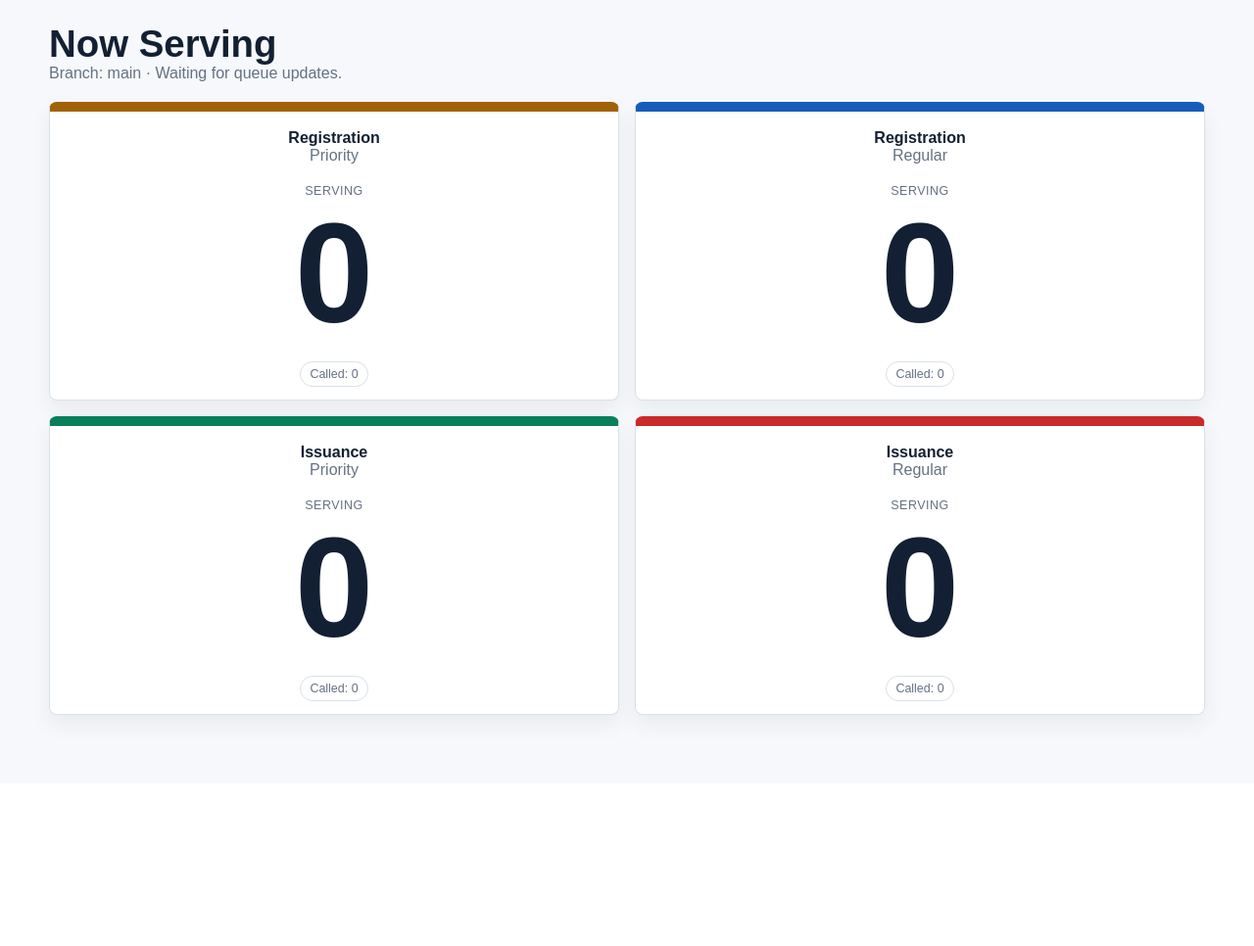
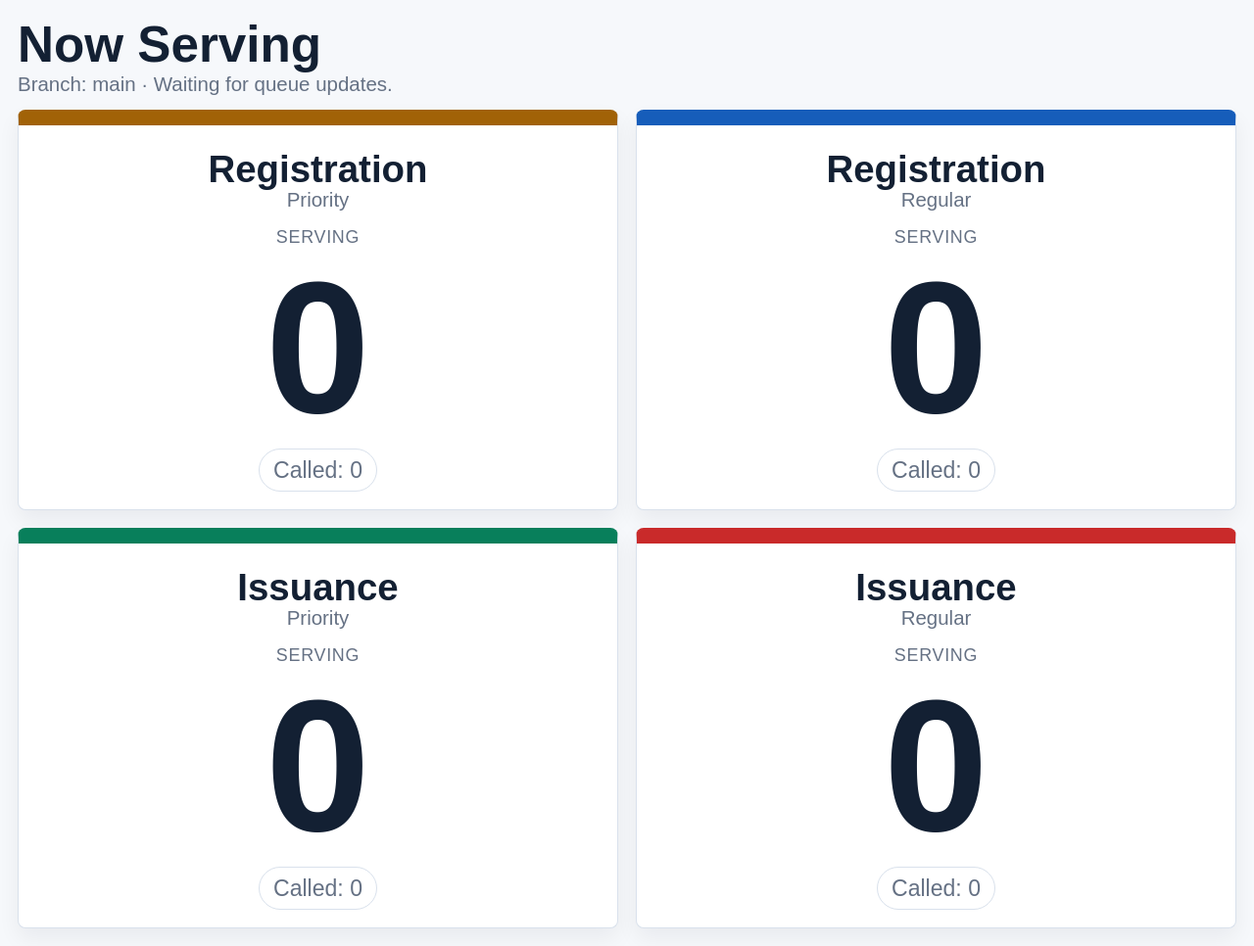
Before and after one commit to donaks/PSA-queuing, a Flask app: page /display in a window 1280 px wide. Shown: the whole page at 98% size. Before the commit the page ends 747 px from the top, so only its background shows below. Run offline with Flask 3, Linux system fonts and the light colour scheme; data comes from the database, SQL or seed files in the repository; data that the repository does not hold is empty.

Commit message:
Expand display cards fullscreen

```diff
--- a/templates/base.html
+++ b/templates/base.html
@@ -191,6 +191,34 @@
       grid-template-columns: repeat(2, minmax(260px, 1fr));
     }
 
+    .display-shell {
+      width: 100%;
+      min-height: 100vh;
+      padding: 18px;
+      display: grid;
+      grid-template-rows: auto 1fr;
+      gap: 14px;
+    }
+
+    .display-shell .topbar {
+      margin-bottom: 0;
+    }
+
+    .display-shell h1 {
+      font-size: clamp(2.4rem, 4vw, 4.8rem);
+    }
+
+    .display-shell .muted {
+      font-size: clamp(1rem, 1.6vw, 1.8rem);
+    }
+
+    .display-shell .display-grid {
+      min-height: 0;
+      grid-template-columns: repeat(2, minmax(0, 1fr));
+      grid-template-rows: repeat(2, minmax(0, 1fr));
+      gap: 18px;
+    }
+
     .display-card {
       min-height: 260px;
       display: grid;
@@ -198,6 +226,23 @@
       text-align: center;
       gap: 20px;
       border-top-width: 10px;
+    }
+
+    .display-shell .display-card {
+      min-height: 0;
+      height: 100%;
+      padding: clamp(18px, 2vw, 34px);
+      gap: clamp(14px, 2vh, 30px);
+      border-top-width: 16px;
+    }
+
+    .display-shell .display-card h2 {
+      font-size: clamp(1.8rem, 3vw, 4rem);
+      line-height: 1;
+    }
+
+    .display-shell .display-card .label {
+      font-size: clamp(0.95rem, 1.4vw, 1.8rem);
     }
 
     .display-card.reg-pri {
@@ -218,6 +263,15 @@
 
     .display-card .value {
       font-size: clamp(4rem, 12vw, 9rem);
+    }
+
+    .display-shell .display-card .value {
+      font-size: clamp(6rem, 15vw, 18rem);
+    }
+
+    .display-shell .display-card .badge {
+      font-size: clamp(1rem, 1.8vw, 2.1rem);
+      padding: 8px 14px;
     }
 
     .links,
@@ -337,6 +391,16 @@
       .display-grid {
         grid-template-columns: 1fr;
       }
+
+      .display-shell {
+        min-height: 100vh;
+        padding: 12px;
+      }
+
+      .display-shell .display-grid {
+        grid-template-columns: 1fr;
+        grid-template-rows: repeat(4, minmax(220px, 1fr));
+      }
     }
   </style>
   {% block head %}{% endblock %}
--- a/templates/display.html
+++ b/templates/display.html
@@ -1,7 +1,7 @@
 {% extends "base.html" %}
 {% block title %}PSA Queue Display{% endblock %}
 {% block body %}
-  <main class="shell">
+  <main class="shell display-shell">
     <div class="topbar">
       <div>
         <h1>Now Serving</h1>
```
